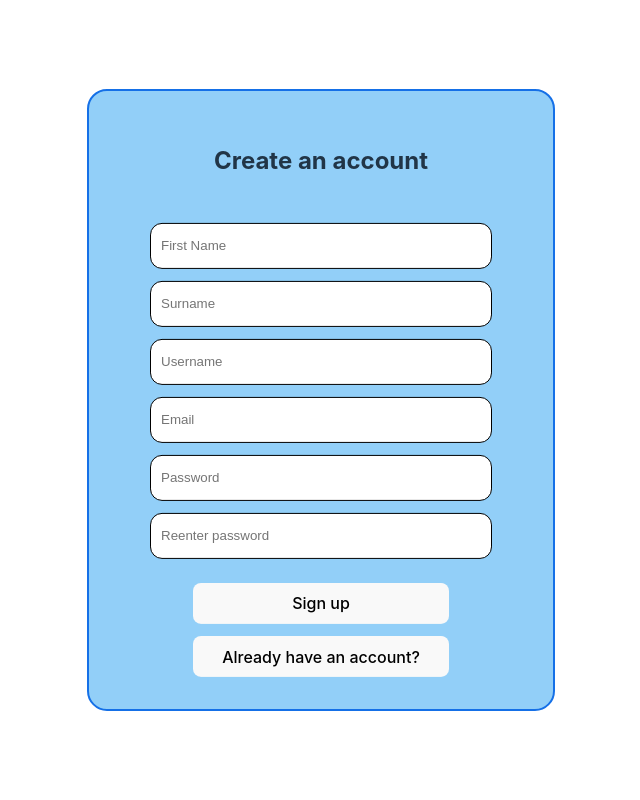
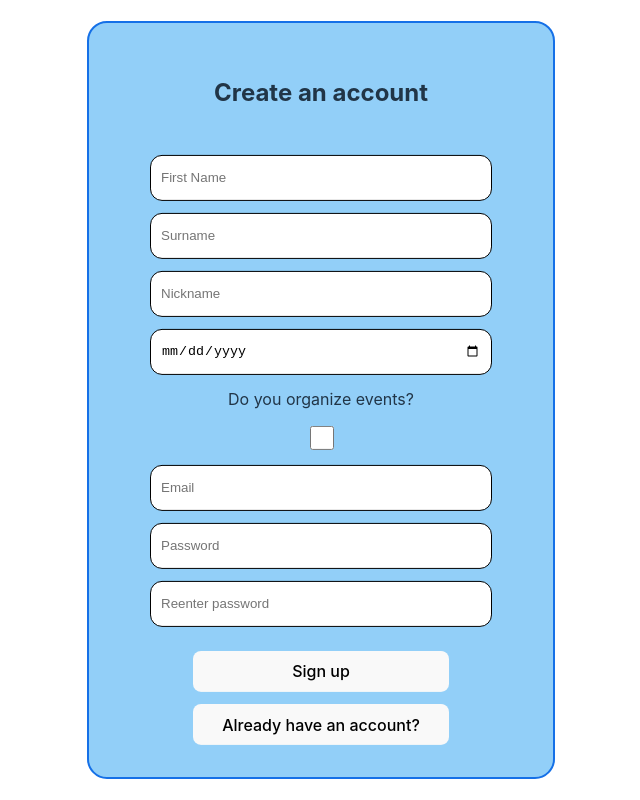
Before and after one commit to ATlexEide/furrventions, a React (Vite) app: page /signup in a window 1280 px wide. Shown: the whole page, without its empty margins (319-959 px from the left). Built offline with nearby package versions, Linux system fonts and the light colour scheme.

Commit message:
Update Signup form

```diff
--- a/src/Components/Signup.jsx
+++ b/src/Components/Signup.jsx
@@ -1,6 +1,17 @@
+import { useState } from "react";
 import { useNavigate } from "react-router-dom";
+import { createUser } from "../Handler/createUserHandler";
 
 export default function Signup() {
+  const [userInfo, setUserInfo] = useState({
+    // isOrganizer:false,
+    // username:"",
+    //   firstname: "",
+    //   surname: "",
+    //   password: "",
+    //   reenterPass: "",
+    //
+  });
   const navigate = useNavigate();
   return (
     <form id="signup">
@@ -11,13 +22,51 @@ export default function Signup() {
           name="firstname"
           id="firstname"
           placeholder="First Name"
+          value={userInfo.firstname}
+          onChange={(e) => {
+            console.log(e.target.value);
+            setUserInfo({ ...userInfo, firstname: e.target.value });
+          }}
         />
-        <input type="text" name="surname" id="surname" placeholder="Surname" />
+        <input
+          type="text"
+          name="surname"
+          id="surname"
+          placeholder="Surname"
+          value={userInfo.surname}
+          onChange={(e) => {
+            setUserInfo({ ...userInfo, surname: e.target.value });
+          }}
+        />
         <input
           type="text"
           name="username"
           id="username"
-          placeholder="Username"
+          placeholder="Nickname"
+          value={userInfo.username}
+          onChange={(e) => {
+            setUserInfo({ ...userInfo, username: e.target.value });
+          }}
+        />
+        <input
+          type="date"
+          name="dob"
+          id="dob"
+          placeholder="Enter your birthday"
+          value={userInfo.dob}
+          onChange={(e) => {
+            setUserInfo({ ...userInfo, dob: e.target.value });
+          }}
+        />
+        <label htmlFor="isOrganizer">Do you organize events?</label>
+        <input
+          type="checkbox"
+          name="isOrganizer"
+          id="isOrganizer"
+          value={userInfo.isOrganizer}
+          onChange={(e) => {
+            setUserInfo({ ...userInfo, isOrganizer: e.target.checked });
+          }}
         />
         <input type="email" name="email" id="email" placeholder="Email" />
         <input
@@ -25,18 +74,28 @@ export default function Signup() {
           name="password"
           id="password"
           placeholder="Password"
+          value={userInfo.password}
+          onChange={(e) => {
+            setUserInfo({ ...userInfo, password: e.target.value });
+          }}
         />
         <input
-          type="passwor"
+          type="password"
           name="reenter-password"
           id="reenter-password"
           placeholder="Reenter password"
+          value={userInfo.reenterPass}
+          onChange={(e) => {
+            setUserInfo({ ...userInfo, reenterPass: e.target.value });
+          }}
         />
       </section>
       <section id="signup-buttons">
         <button
           onClick={(e) => {
             e.preventDefault();
+            console.log("USEROBJECT: ", userInfo);
+            createUser(userInfo);
             alert("SIGNUP LODIC");
           }}
         >
```
